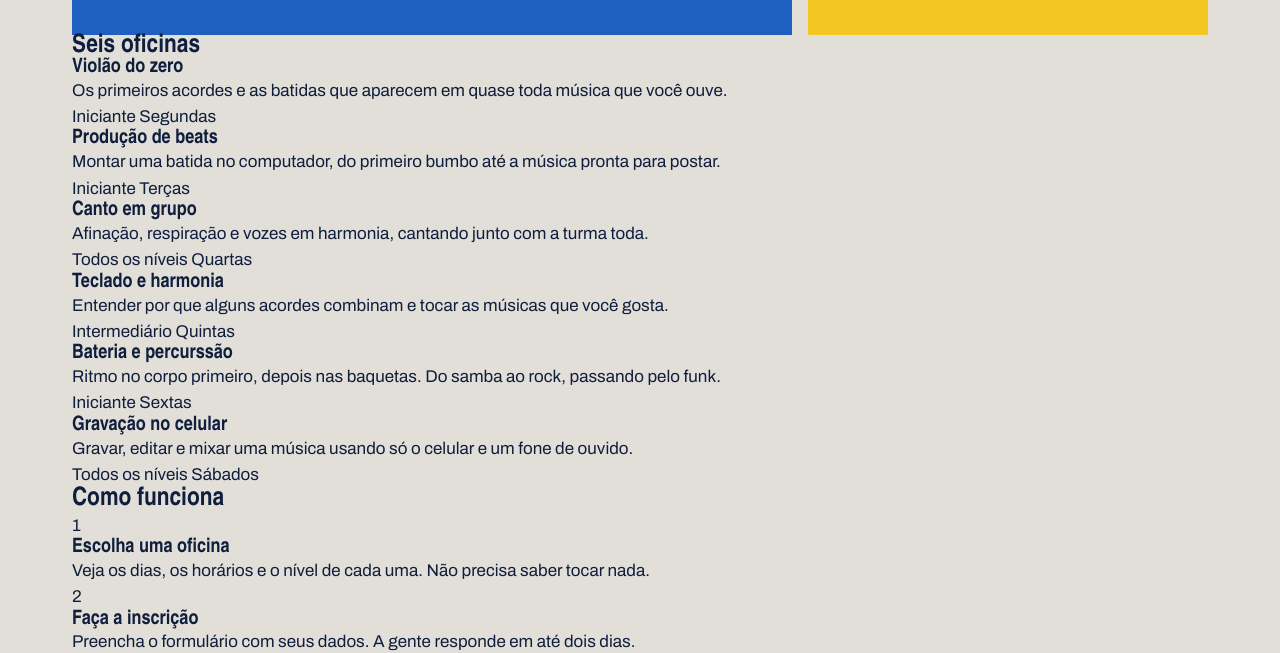
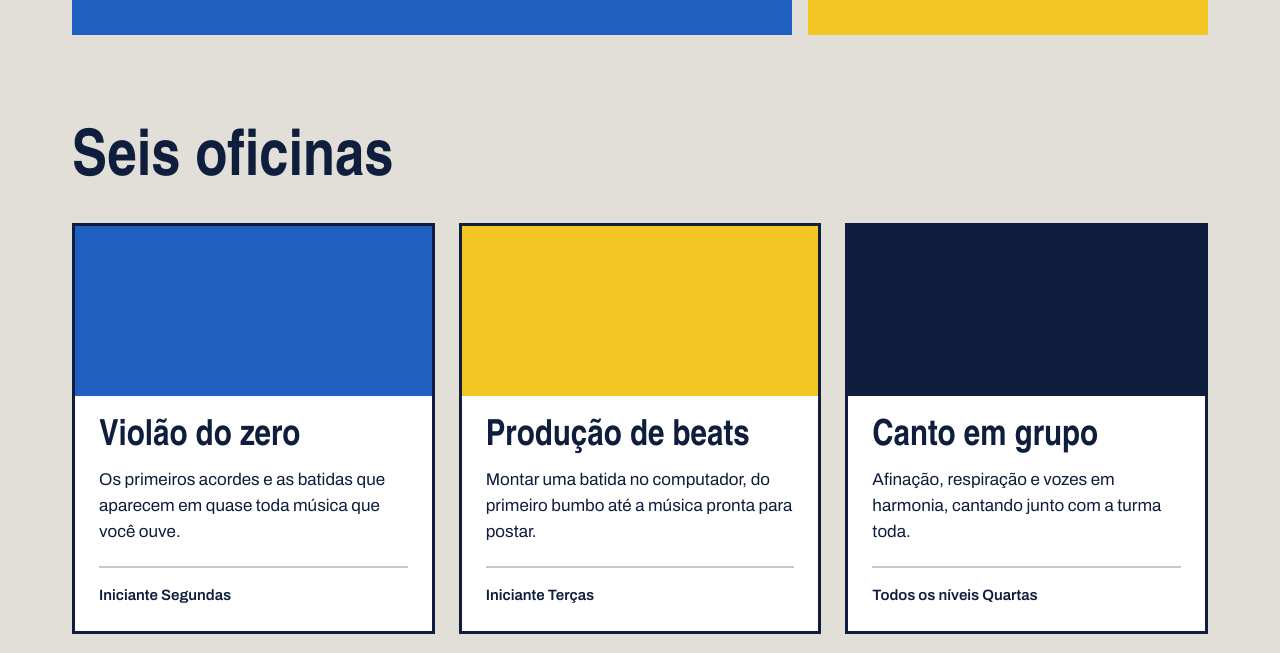
Before and after one commit to KalebGomes/laje_sonora1, a plain HTML site: page index.html in a window 1280 px wide. Shown: the part 702-1355 px from the top of the page. Drawn offline with Linux system fonts and the light colour scheme; a web font is replaced by a local one.

Commit message:
Cards das oficinas

```diff
--- a/index.css
+++ b/index.css
@@ -127,3 +127,65 @@ h1, h2, h3 {
 .botao:hover {
     background: var(--caixa-dagua);
 }
+
+.secao {
+    margin-top: 96px;
+}
+
+.titulo-secao {
+    font-size: 64px;
+    margin-bottom: 32px;
+}
+
+.cards {
+    display: flex;
+    flex-wrap: wrap;
+    gap: 24px;
+}
+
+.card {
+    background: var(--branco);
+    border: 3px solid var(--tinta);
+    flex: 1 1 340px;
+}
+
+.card .foto {
+    height: 170px;
+}
+
+.foto {
+    background: var(--concreto-escuro);
+}
+
+.foto-azul {
+    background: var(--caixa-dagua);
+}
+
+.foto-amarela {
+    background: var(--fita);
+}
+
+.foto-tinta {
+    background: var(--tinta);
+}
+
+.card-texto {
+    padding: 24px;
+}
+
+.card h3 {
+    font-size: 36px;
+    margin-bottom: 12px;
+}
+
+.card-info {
+    margin-top: 20px;
+    padding-top: 16px;
+    border-top: 2px solid var(--concreto-escuro);
+    font-weight: 600;
+    font-size: 15px;
+}
+
+.foto span {
+    padding-inline: ;
+}
```
